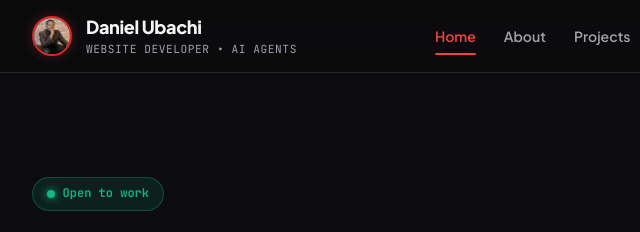
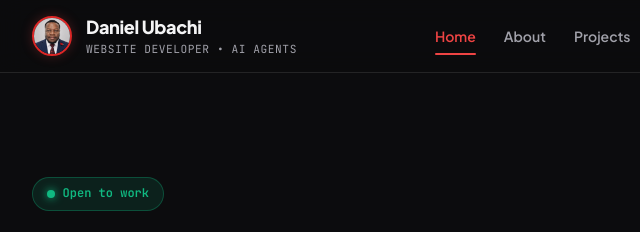
Before and after one commit to creativedaub/home, a website: page index.html in a window 1280 px wide. Shown: the top 232 px of the page, 0-640 px from the left. Drawn offline with Linux system fonts and the light colour scheme.

Commit message:
Update index.html

```diff
--- a/index.html
+++ b/index.html
@@ -48,7 +48,7 @@
 
           <!-- Brand Logo -->
           <a class="nav-brand" data-view="home" href="#home" aria-label="Daniel Ubachi - Home">
-            <img src="./assets/images/developer_avatar_1789435169657.webp" width="40" height="40" alt="Daniel Ubachi" class="brand-avatar" onerror="this.onerror=null;this.src='./assets/images/developer_avatar_1789435169657.jpg'">
+            <img src="./assets/images/developer_avatar_1789435169657.jpeg" width="40" height="40" alt="Daniel Ubachi" class="brand-avatar" onerror="this.onerror=null;this.src='./assets/images/developer_avatar_1789435169657.webp'">
             <div class="brand-info">
               <span class="brand-name">Daniel Ubachi</span>
               <span class="brand-role">Website Developer • AI Agents</span>
```
